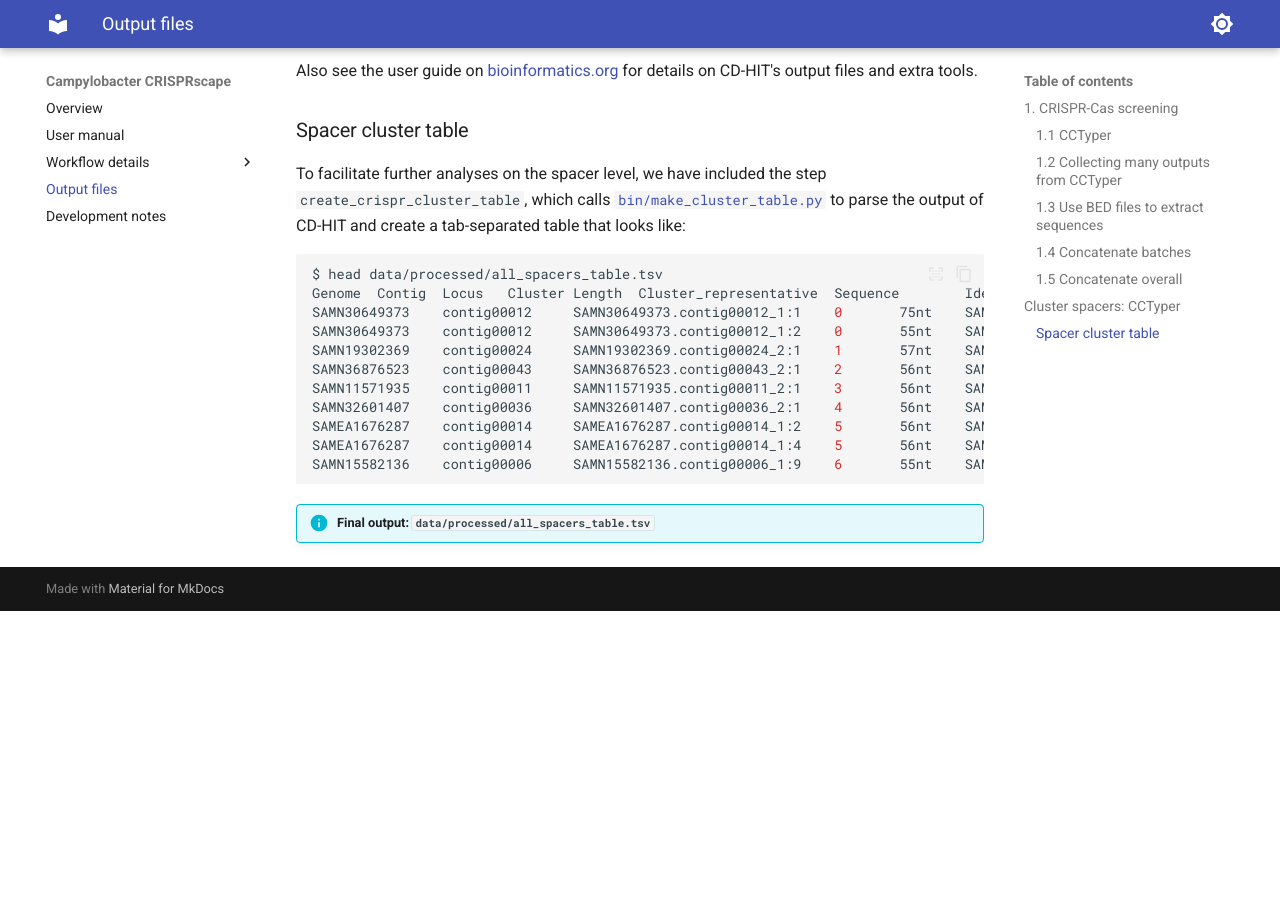
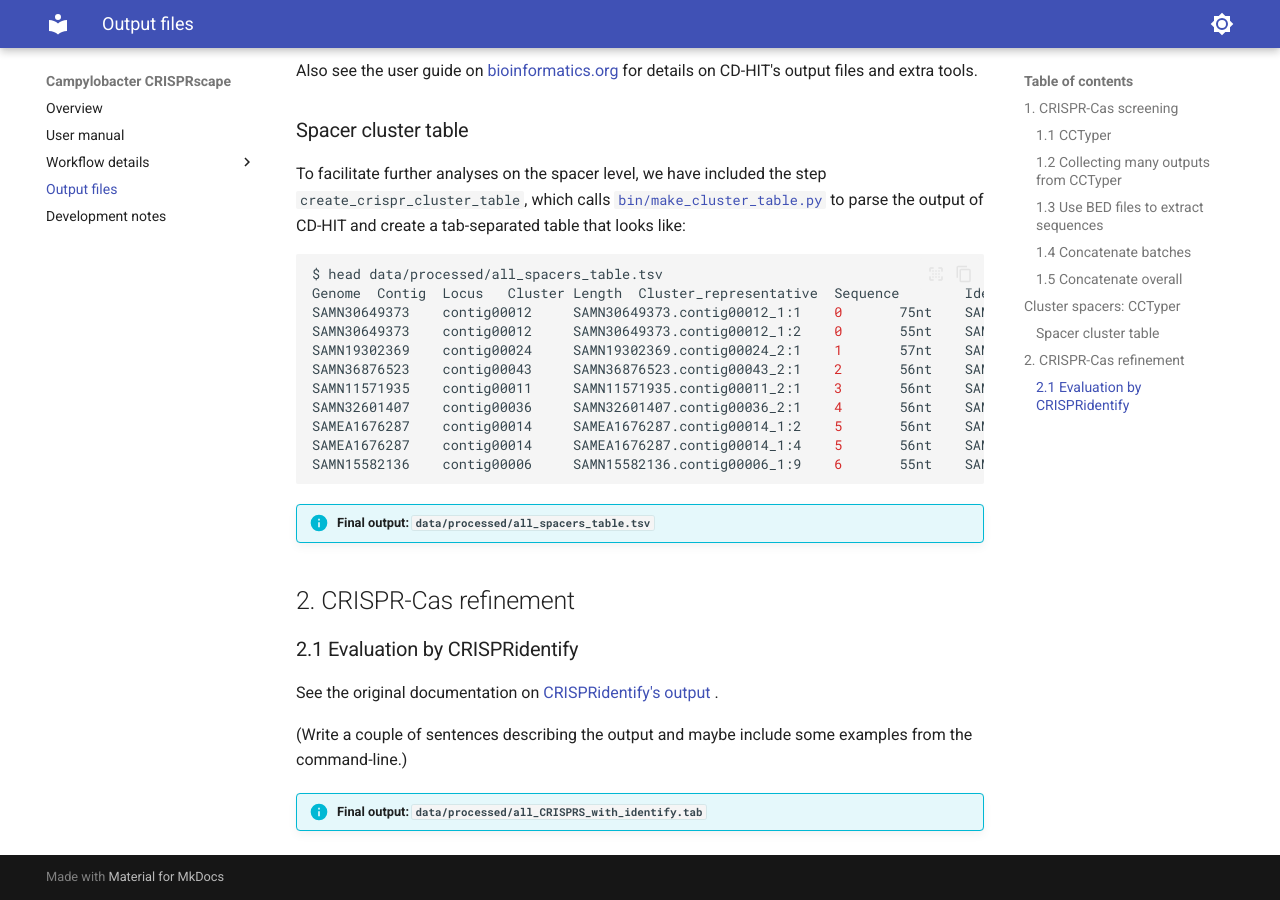
Before and after one commit to UtrechtUniversity/campylobacter-crisprscape, an MkDocs documentation site: the page built from doc/output_files.md, in a window 1280 px wide and 900 px high, scrolled down 3314 px. Built offline with MkDocs 1.6.1 and Material for MkDocs 9.7.7, drawn with Linux system fonts in a browser that asks for light colours; before the commit the page ends 3925 px from its top, so only the background shows below that.

Commit message:
Initialise documentation part CRISPRidentify

````diff
--- a/doc/output_files.md
+++ b/doc/output_files.md
@@ -203,3 +203,16 @@ SAMN15582136    contig00006     SAMN15582136.contig00006_1:9    6       55nt
 ```
 
 !!! info "Final output: `data/processed/all_spacers_table.tsv`"
+
+## 2. CRISPR-Cas refinement
+
+### 2.1 Evaluation by CRISPRidentify
+
+See the original documentation on
+[CRISPRidentify's output](https://github.com/BackofenLab/CRISPRidentify#output-files)
+.
+
+(Write a couple of sentences describing the output and maybe include some
+examples from the command-line.)
+
+!!! info "Final output: `data/processed/all_CRISPRS_with_identify.tab`"
--- a/mkdocs.yaml
+++ b/mkdocs.yaml
@@ -9,6 +9,7 @@ nav:
       - Metadata: allthebacteria.md
     - CRISPR screening: CRISPR_screening.md
     - CRISPR clustering: clustering_spacers.md
+    - CRISPR refinement: CRISPR_refinement.md
     - SpacePHARER: spacepharer.md
   - Output files: output_files.md
   - Development notes: dev_notes.md
````
Also changed, not shown: doc/CRISPR_refinement.md (added, +75 -0 lines).
